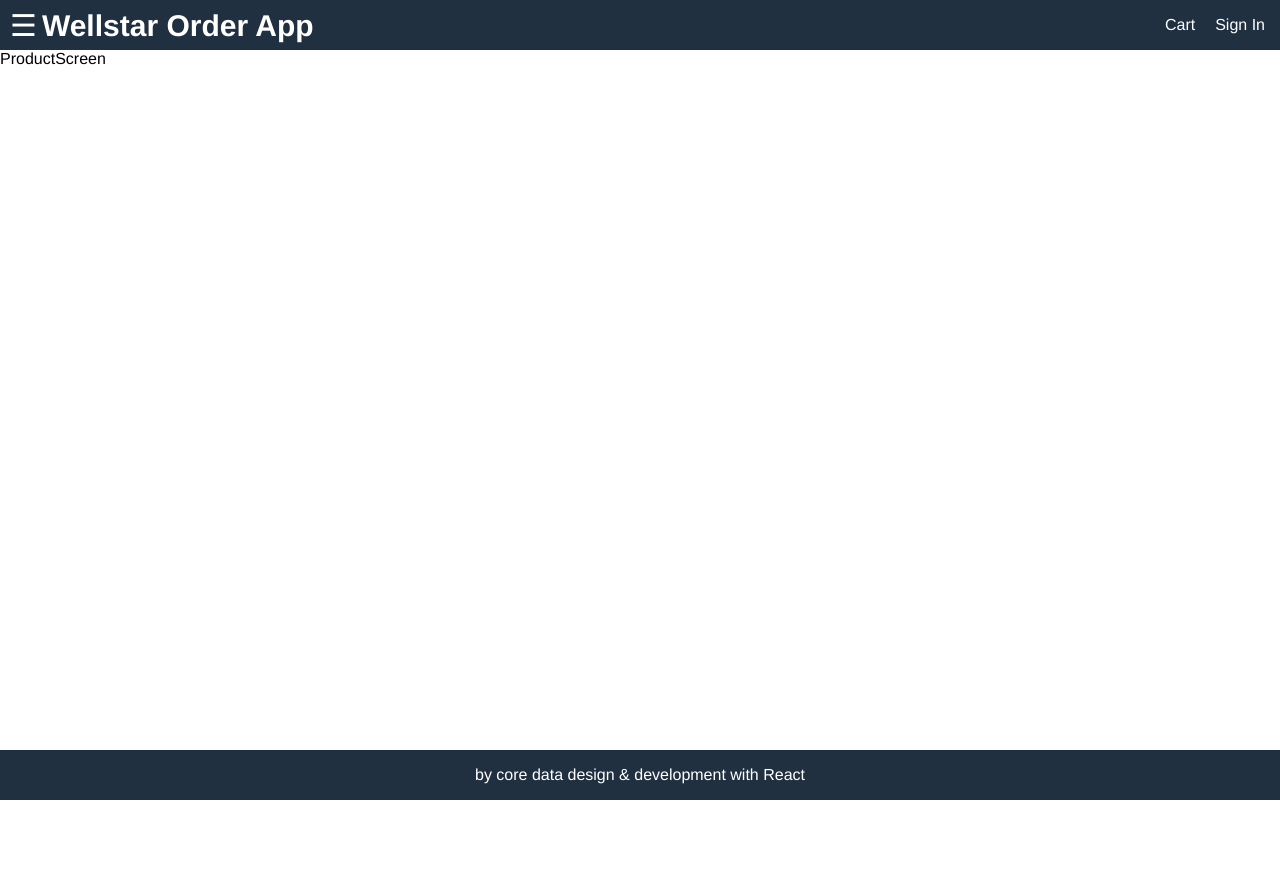
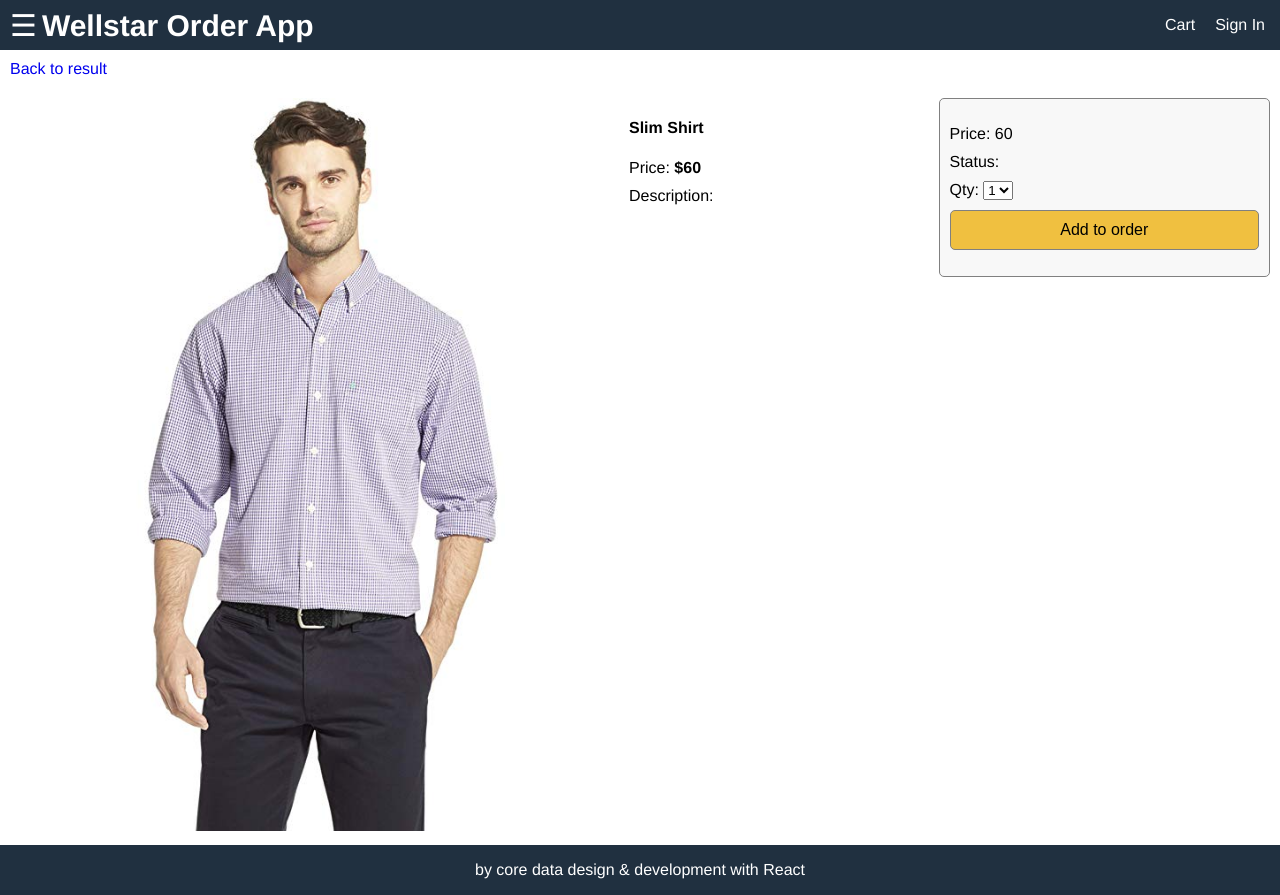
Before and after one commit to fernandonavarro-dev/PivotTables, a React (Create React App) app: page /product/1 in a window 1280 px wide. Before the commit the page ends 800 px from the top, so only its background shows below. Built offline with nearby package versions, Linux system fonts and the light colour scheme.

Commit message:
Fix for picture upload and rewrite GET API

```diff
--- a/src/Screens/HomeScreen.js
+++ b/src/Screens/HomeScreen.js
@@ -2,26 +2,41 @@
 import { useEffect, useState } from 'react';
 import { Link } from 'react-router-dom';
 import axios from 'axios';
+// import fetchedProducts from "../fetchedProducts"
 
 function HomeScreen() {
 
-    const [fetchedProducts, setFetchedProducts] = useState([]);
+    // const [fetchedProducts, setFetchedProducts] = useState([]);
+
+    // useEffect(() => {
+    //     async function makeRequest() {
+    //         const config = {
+    //             method: 'GET',
+    //             url: 'http://164.90.158.158/products'
+    //         }
+    //         let res = await axios(config)
+    //         let strapiData = res.data;
+    //         // console.log(res.status);
+    //         // console.log("makeRequest with strapiData ->", strapiData);
+    //         setFetchedProducts(strapiData)
+    //     }
+    //     makeRequest();
+    // }, []);
+    // console.log("fetchedProducts, ", fetchedProducts);
+
+    const [fetchedProducts, setFetchedProducts] = useState([])
 
     useEffect(() => {
-        async function makeRequest() {
-            const config = {
-                method: 'GET',
-                url: 'http://164.90.158.158/products'
-            }
-            let res = await axios(config)
-            let strapiData = res.data;
-            // console.log(res.status);
-            // console.log("makeRequest with strapiData ->", strapiData);
-            setFetchedProducts(strapiData)
+        const fetchData = async () => {
+            const { data } = await axios.get("http://164.90.158.158/products");
+            setFetchedProducts(data);
         }
-        makeRequest();
-    }, []);
-    console.log("fetchedProducts, ", fetchedProducts);
+        console.log("fetchedProduct ->", fetchedProducts);
+        fetchData();
+        return () => {
+            //
+        }
+    }, [])
 
     return (
         <ul className="products">
@@ -31,7 +46,7 @@
                         <Link to={'/product/' + fetchedProduct.id}>
                             <img
                                 className="product-image"
-                                src={`http://164.90.158.158${fetchedProduct.thumbnail.formats.small.url}`}
+                                src={`http://164.90.158.158${fetchedProduct.thumbnail.formats.thumbnail.url}`}
                                 alt="product"
                             />
                         </Link>
@@ -45,6 +60,29 @@
             )}
         </ul>
     )
+
+    // return (
+    //     <ul className="products">
+    //         {fetchedProducts.products.map(product =>
+    //             <li key={product._id} >
+    //                 <div className="product">
+    //                     <Link to={'/product/' + product._id}>
+    //                         <img
+    //                             className="product-image"
+    //                             src={product.image}
+    //                             alt="product"
+    //                         />
+    //                     </Link>
+    //                     <div className="product-name">
+    //                         <Link to={'/product/' + product.id}>{product.name}
+    //                         </Link>
+    //                     </div>
+    //                     <div className="product-price" >${product.price}</div>
+    //                 </div>
+    //             </li>
+    //         )}
+    //     </ul>
+    // )
 }
 
 export default HomeScreen;
--- a/src/Screens/ProductScreen.js
+++ b/src/Screens/ProductScreen.js
@@ -1,7 +1,72 @@
 import React from 'react'
+import { Link } from 'react-router-dom';
+
+import fetchedProducts from "../fetchedProducts"
+// import ProductData from '../ProductData'
+
 
 function ProductScreen(props) {
-    return <div>ProductScreen</div>
+    console.log(props.match.params._id);
+    // console.log(ProductData);
+    const product = fetchedProducts.products.find(x => x._id === props.match.params.id);
+    return (
+        <div>
+            <div className="back-to-result">
+                <Link to="/">Back to result</Link>
+            </div>
+            <>
+                <div className="details">
+                    <div className="details-image">
+                        <img src={product.image} alt="product"></img>
+                    </div>
+                    <div className="details-info">
+                        <ul>
+                            <li>
+                                <h4>{product.name}</h4>
+                            </li>
+                            <li>
+                                <a href="#reviews">
+                                    {/* <Rating
+                                    value={product.rating}
+                                text={product.numReviews + ' reviews'}
+                                /> */}
+                                </a>
+                            </li>
+                            <li>
+                                Price: <b>${product.price}</b>
+                            </li>
+                            <li>
+                                Description:
+                  <div>{product.description}</div>
+                            </li>
+                        </ul>
+                    </div>
+                    <div className="details-action">
+                        <ul>
+                            <li>
+                                Price: {product.price}
+                            </li>
+                            <li>
+                                Status: {product.status}
+                            </li>
+                            <li>
+                                Qty: <select>
+                                    <option>1</option>
+                                    <option>2</option>
+                                    <option>3</option>
+                                    <option>4</option>
+                                </select>
+                            </li>
+                            <li>
+                                <button className="button primary" >Add to order</button>
+                            </li>
+                        </ul>
+                    </div>
+                </div>
+            </>
+
+        </div>
+    )
 }
 
 export default ProductScreen;
--- /dev/null
+++ b/src/fetchedProducts.js
@@ -0,0 +1,125 @@
+// import { useState, useEffect } from 'react'
+// import axios from 'axios'
+
+// const ProductData = () => {
+
+//     const [fetchedProducts, setFetchedProducts] = useState([]);
+
+//     useEffect(() => {
+//         async function makeRequest() {
+//             const config = {
+//                 method: 'GET',
+//                 url: 'http://164.90.158.158/products'
+//             }
+//             let res = await axios(config)
+//             let strapiData = res.data;
+//             // console.log(res.status);
+//             // console.log("makeRequest with strapiData ->", strapiData);
+//             setFetchedProducts(strapiData)
+//         }
+//         makeRequest();
+//     }, []);
+//     // console.log("fetchedProducts, ", fetchedProducts);
+//     return fetchedProducts
+// }
+
+// export default ProductData;
+
+
+// // export default () => {
+// //     const [products, setProducts] = useState([])
+
+// //     useEffect(() => {
+// //         const getProducts = async () => {
+// //             const response = await fetch('http://164.90.158.158/products')
+// //             const data = await response.json()
+// //             setProducts(data)
+// //         }
+
+// //         getProducts()
+// //     }, [])
+
+// //     return products
+
+// // }
+
+// // //8888----------------------------------------------------
+// // const fetchedProducts = () => {
+// //     const [products, setProducts] = useState([])
+
+// //     useEffect(
+// //         () => {
+// //             (async => {
+// //                 const response = await axios({
+// //                     method: 'GET',
+// //                     url: 'http://164.90.158.158/products'
+// //                 })
+// //                 setProducts(response.data)
+// //             })(products)
+// //         }
+// //     )
+// // }
+
+// // //------------------------------------------------------------------------------
+// // async function makeRequest() {
+
+// //     const config = {
+// //         method: 'GET',
+// //         url: 'http://164.90.158.158/products'
+// //     }
+
+// //     let res = await axios(config)
+// //     let fetchedProducts = res.data;
+// //     console.log(res.status);
+// //     return fetchedProducts
+// // }
+
+// // // const fetchedProducts = makeRequest();
+// // // console.log("makeRequest with fetchedProducts ->", fetchedProducts);
+
+// // export default data;
+
+// // //------------------------------------------------------------------------------
+export default {
+    products: [
+        {
+            _id: '1',
+            name: 'Slim Shirt',
+            category: 'Shirts',
+            image: '/images/d1.jpg',
+            price: 60,
+            brand: ' Nike',
+            rating: 4.5,
+            numReviews: 10
+        },
+        {
+            _id: '2',
+            name: 'Fit Shirt',
+            category: 'Shirts',
+            image: '/images/d2.jpg',
+            price: 50,
+            brand: ' Nike',
+            rating: 4.2,
+            numReviews: 5
+        },
+        {
+            _id: '3',
+            name: 'Best Pants',
+            category: 'Pants',
+            image: '/images/d3.jpg',
+            price: 70,
+            brand: ' Nike',
+            rating: 4.5,
+            numReviews: 8
+        }, {
+            _id: '4',
+            name: 'Best Pants',
+            category: 'Pants',
+            image: '/images/d2.jpg',
+            price: 70,
+            brand: ' Nike',
+            rating: 4.5,
+            numReviews: 8
+        },
+    ]
+}
```
Also changed, not shown: src/data.js (deleted, +0 -101 lines).
